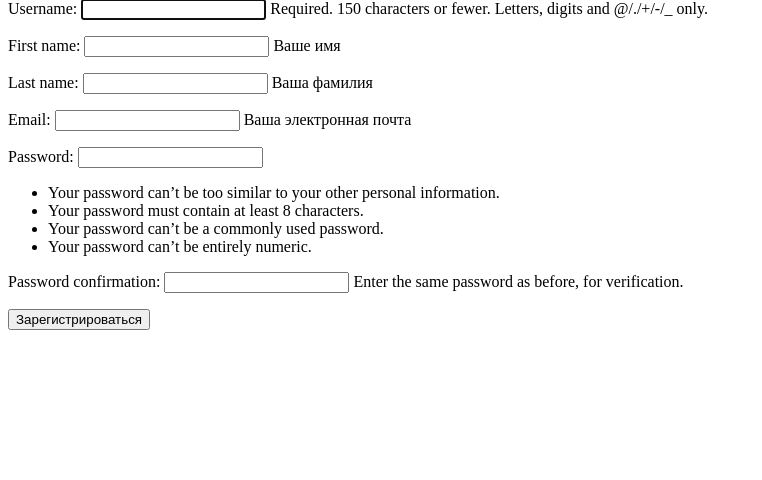
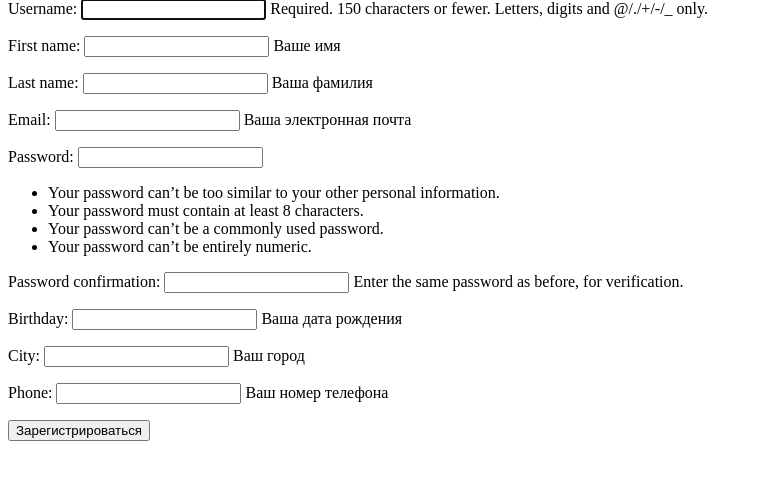
Before and after one commit to Kunai-hub/django_news_site, a Django app: page /news/users/register/ in a window 1280 px wide. Shown: the part 68-548 px from the top of the page, without its empty margins (0-762 px from the left). Run offline with Django 5.2, Linux system fonts and the light colour scheme.

Commit message:
added more fields for registrations

```diff
--- a/news/forms.py
+++ b/news/forms.py
@@ -20,6 +20,9 @@ class RegisterForm(UserCreationForm):
     first_name = forms.CharField(max_length=30, required=False, help_text='Ваше имя')
     last_name = forms.CharField(max_length=30, required=False, help_text='Ваша фамилия')
     email = forms.EmailField(required=False, help_text='Ваша электронная почта')
+    birthday = forms.DateField(required=True, help_text='Ваша дата рождения')
+    city = forms.CharField(required=False, help_text='Ваш город')
+    phone = forms.CharField(required=True, help_text='Ваш номер телефона')
 
     class Meta:
         model = User
--- a/news/views.py
+++ b/news/views.py
@@ -7,7 +7,7 @@ from django.utils import timezone
 from django.views import View
 from django.contrib.auth.mixins import LoginRequiredMixin
 
-from .models import News, Comments
+from .models import News, Comments, Profile
 from .forms import AuthForm, RegisterForm
 
 
@@ -125,7 +125,16 @@ def register_user(request):
         form = RegisterForm(request.POST)
 
         if form.is_valid():
-            form.save()
+            user = form.save()
+            birthday = form.cleaned_data.get('birthday')
+            city = form.cleaned_data.get('city')
+            phone = form.cleaned_data.get('phone')
+            Profile.objects.create(
+                user=user,
+                birthday=birthday,
+                city=city,
+                phone=phone
+            )
             username = form.cleaned_data.get('username')
             password = form.cleaned_data.get('password1')
             user = authenticate(username=username, password=password)
```
Also changed, not shown: news/models.py (+8 -2 lines), templates/main_page.html (+9 -0 lines).
